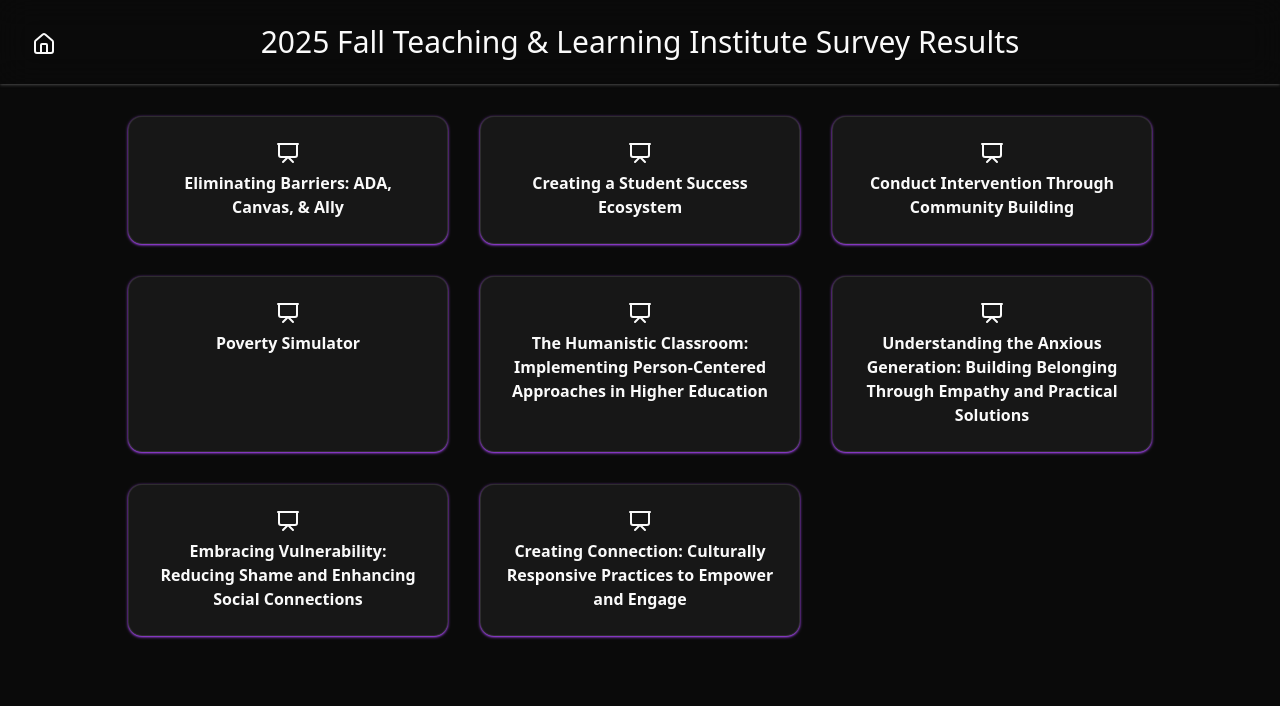
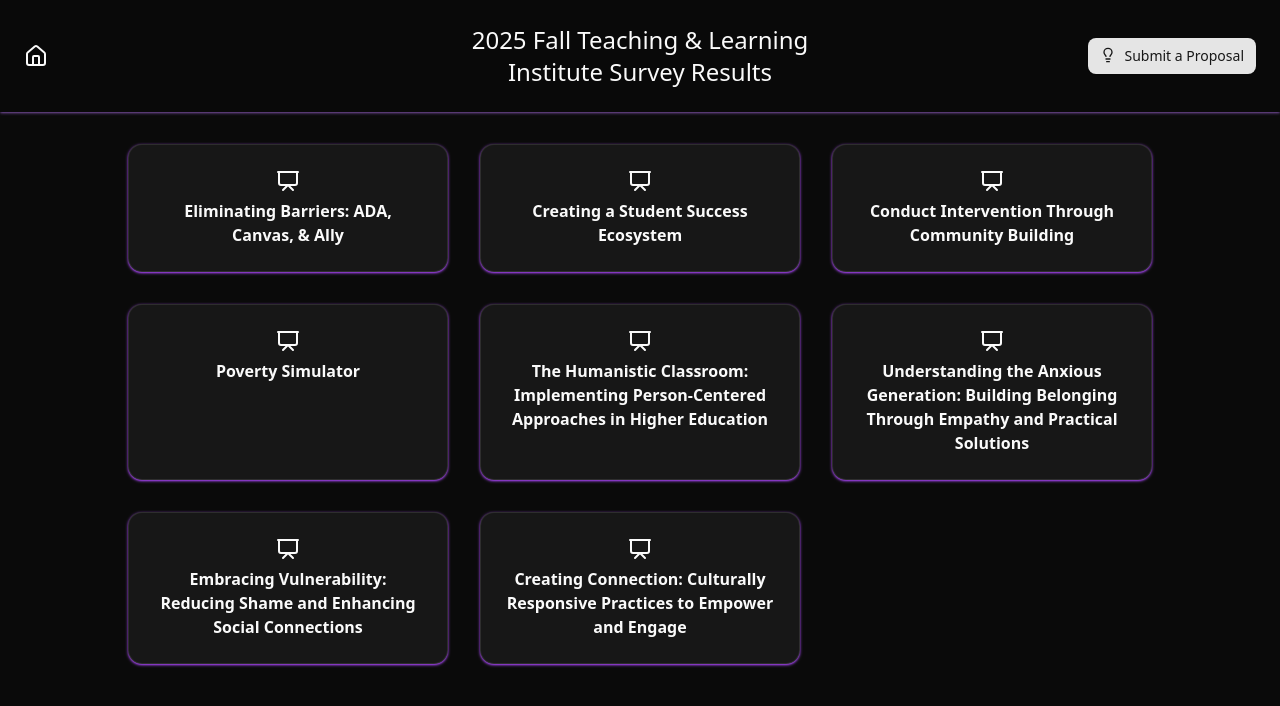
Before and after one commit to nmastroianni/2025falltli, a Next.js app: page / in a window 1280 px wide. Shown: the top 706 px of the page. Built offline with nearby package versions, Linux system fonts and the light colour scheme; no server answers.

Commit message:
adding buttons

```diff
--- a/app/layout.tsx
+++ b/app/layout.tsx
@@ -1,8 +1,9 @@
 import type { Metadata } from 'next'
 import { Geist, Geist_Mono } from 'next/font/google'
 import './globals.css'
-import { HomeIcon } from 'lucide-react'
+import { HomeIcon, Lightbulb } from 'lucide-react'
 import Link from 'next/link'
+import { Button } from '@/components/ui/button'
 
 const geistSans = Geist({
   variable: '--font-geist-sans',
@@ -33,18 +34,34 @@ export default function RootLayout({
       <body
         className={`${geistSans.variable} ${geistMono.variable} antialiased`}
       >
-        <header className="p-4 lg:p-6 shadow-sm shadow-neutral-700 mb-4 lg:mb-8 sticky top-0 z-50 backdrop-blur-lg bg-neutral-950/80 flex justify-center">
-          <Link href="/" className="absolute left-4 top-6 lg:left-8 lg:top-8">
+        <header className="p-4 lg:p-6 shadow-sm shadow-purple-400/50 mb-4 lg:mb-8 sticky top-0 z-50 backdrop-blur-lg bg-neutral-950/65 flex justify-between items-center">
+          <Link href="/" className="flex-1">
             <HomeIcon className="size-4 lg:size-6" />
             <span className="sr-only">Go Home</span>
           </Link>
-          <Link href="/">
-            <h1 className="text-xs w-64 lg:text-3xl lg:w-full text-center">
+          <Link href="/" className="flex-1">
+            <h1 className="text-xs md:text-lg w-64 lg:text-2xl lg:w-full text-center">
               2025 Fall Teaching & Learning Institute Survey Results
             </h1>
           </Link>
+          <div className="flex-1 flex justify-end">
+            <Button asChild className="hidden md:inline">
+              <Link href="https://forms.office.com/r/EEMnVePsfs" className="">
+                <Lightbulb className="size-4 inline mr-2 mb-1" />
+                Submit a Proposal
+              </Link>
+            </Button>
+          </div>
         </header>
         <main id="main-content">{children}</main>
+        <Button
+          asChild
+          className="fixed bottom-8 right-8 md:hidden rounded-full w-12 h-12"
+        >
+          <Link href="https://forms.office.com/r/EEMnVePsfs">
+            <Lightbulb className="size-6" />
+          </Link>
+        </Button>
       </body>
     </html>
   )
```
